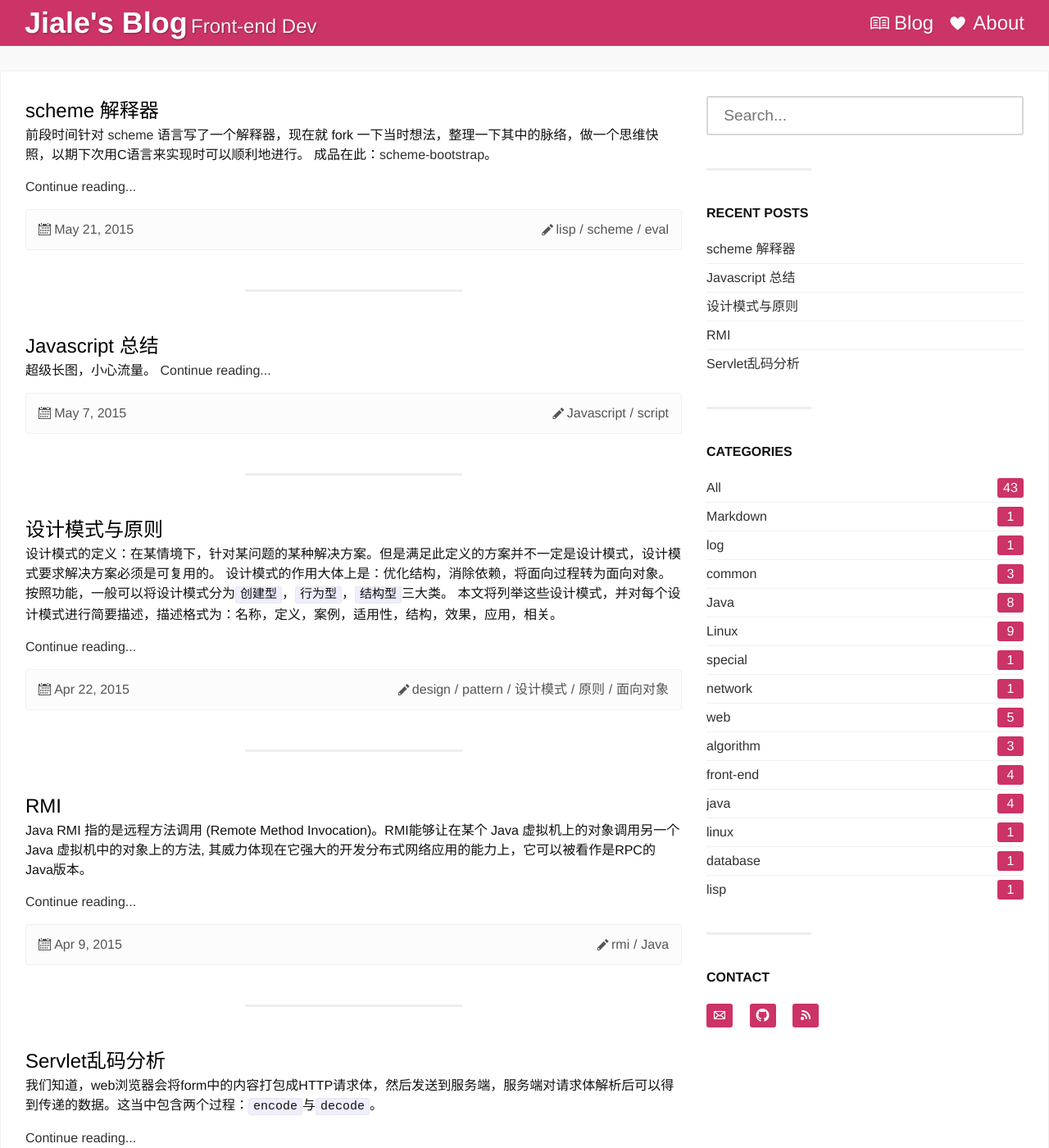
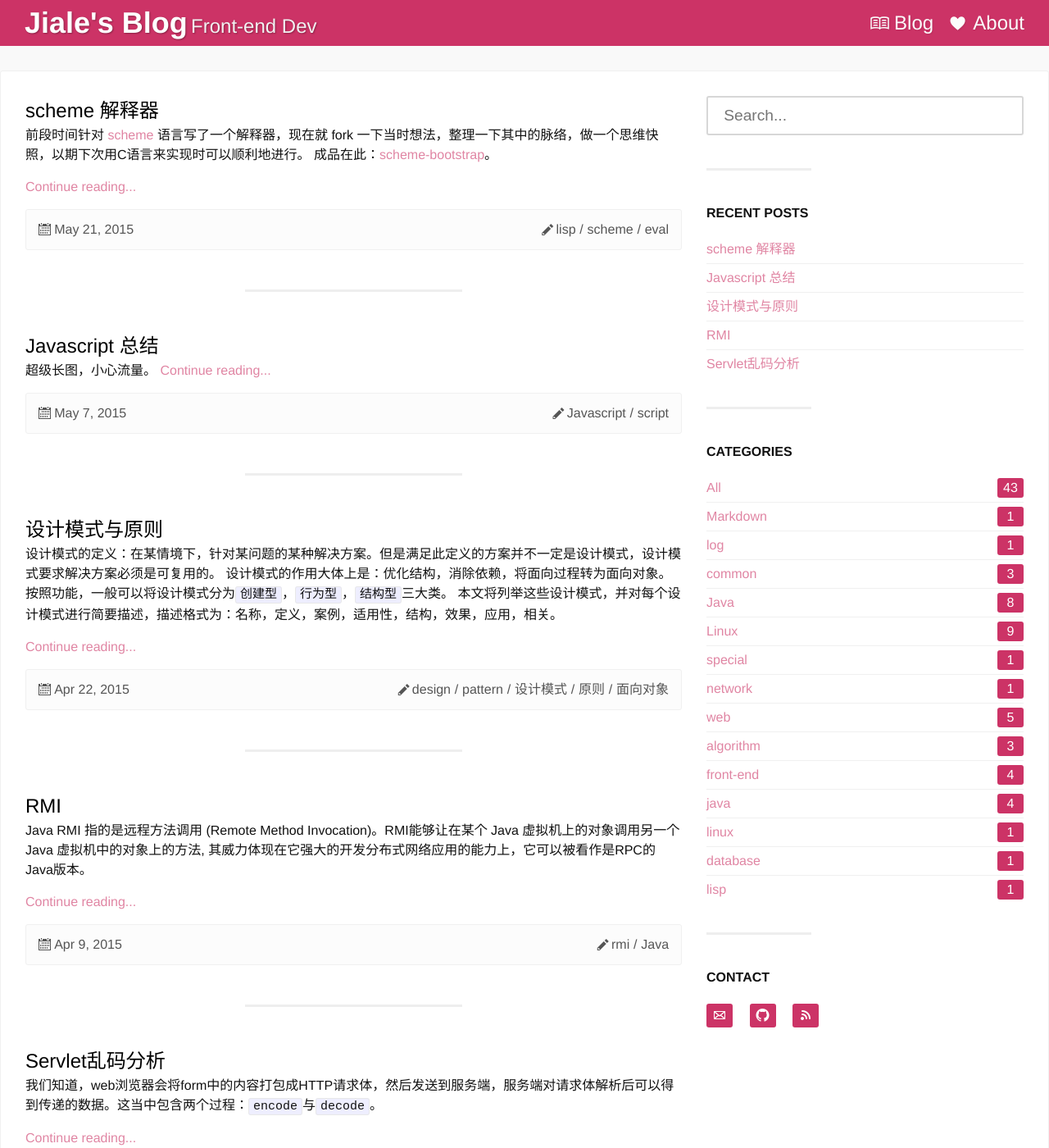
Before and after one commit to mrzjl/mrzjl.github.io, a Jekyll site: the page built from index.html, in a window 1280 px wide and 1400 px high. Shown: the whole window at 82% size. Built offline with Jekyll 4.4.1, drawn with Linux system fonts in a browser that asks for light colours; Markdown is read by kramdown in place of the engine named in the settings; the list of posts is cut into pages by our own code; comment, search, counter and statistics services are not loaded.

Commit message:
fix link color

```diff
--- a/_sass/_base.scss
+++ b/_sass/_base.scss
@@ -73,11 +73,11 @@ h1, h2, h3, h4, h5, h6 {
  * Links
  */
 a {
-    color: $brand-color;
+    color: $theme-color-light;
     text-decoration: none;
 
     &:visited {
-        color: $brand-color;
+        color: $theme-color-light;
     }
 
     &:hover {
```
